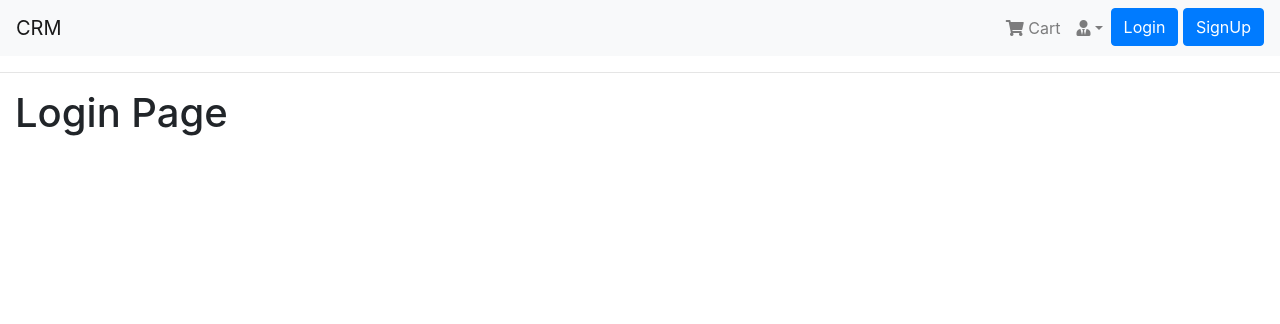
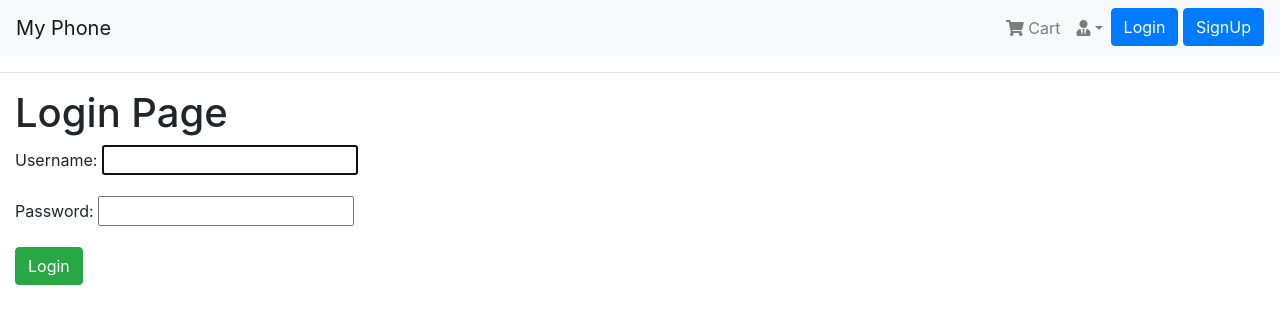
Before and after one commit to kamrul-pu/PhoneCompany, a Django app: page /login/ in a window 1280 px wide. Shown: the top 324 px of the page. Run offline with Django 4.2, Linux system fonts and the light colour scheme; some libraries are stand-ins or nearby versions.

Commit message:
Login Logout function added

```diff
--- /dev/null
+++ b/accounts/templates/accounts/home.html
@@ -0,0 +1,5 @@
+{% extends 'main.html' %}
+{% block content %}
+<h1>Login Page</h1>
+
+{% endblock %}
--- a/accounts/templates/accounts/login.html
+++ b/accounts/templates/accounts/login.html
@@ -1,5 +1,10 @@
 {% extends 'main.html' %}
 {% block content %}
 <h1>Login Page</h1>
+<form action="" method="POST">
+    {{form.as_p}}
+    {% csrf_token %}
+    <input type="submit" value="Login" class="btn btn-success btn-md">
+</form>
 
 {% endblock %}
--- a/accounts/templates/navbar.html
+++ b/accounts/templates/navbar.html
@@ -1,5 +1,5 @@
 <nav class="navbar navbar-expand-lg navbar-light bg-light">
-    <a href="/" class="navbar-brand">CRM</a>
+    <a href="/" class="navbar-brand">My Phone</a>
     <button type="button" class="navbar-toggler" data-toggle="collapse" data-target="#navbarNav"
         aria-controls="navbarNav" aria-expanded="false" aria-label="Toggle navigation"><span
             class="navbar-toggler-icon"></span>
@@ -28,11 +28,11 @@
                 <a href="" class="btn btn-primary">Hello, {{request.user.username}}</a>
             </li> &nbsp;
             <li class="nav-item">
-                <a href="" class="btn btn-primary">Logout</a>
+                <a href="{% url 'logout' %}" class="btn btn-primary">Logout</a>
             </li> &nbsp;
             {% else %}
             <li class="nav-item">
-                <a href="" class="btn btn-primary">Login</a>
+                <a href="{% url 'login' %}" class="btn btn-primary">Login</a>
             </li> &nbsp;
             <li class="nav-item">
                 <a href="" class="btn btn-primary">SignUp</a>
--- a/accounts/urls.py
+++ b/accounts/urls.py
@@ -2,5 +2,7 @@ from django.urls import path
 from .views import *
 
 urlpatterns = [
+    path('',home,name="home"),
     path('login/',userLogin,name='login'),
+    path('logout/',userLogout,name='logout'),
 ]
--- a/accounts/views.py
+++ b/accounts/views.py
@@ -1,6 +1,31 @@
-from django.shortcuts import render
+from django.shortcuts import render,redirect
+from django.contrib.auth.forms import AuthenticationForm
+from django.contrib.auth import login, logout,authenticate
+from django.contrib.auth.decorators import login_required
 
 # Create your views here.
 
+def home(request):
+    context = {}
+    return render(request,'accounts/home.html',context)
+
 def userLogin(request):
-    return render(request,'accounts/login.html')
+    form = AuthenticationForm()
+    context = {'form':form}
+    if request.method == 'POST':
+        form = AuthenticationForm(data=request.POST)
+        username = request.POST.get("username")
+        password = request.POST.get("password")
+        user = authenticate(username=username,password=password)
+        if user is not None:
+            if user.is_active:
+                login(request,user)
+                return redirect("/")
+            else:
+                print("User is not active")
+    return render(request,'accounts/login.html',context)
+
+@login_required
+def userLogout(request):
+    logout(request)
+    return redirect("/")
```
Also changed, not shown: requirements.txt (added, +9 -0 lines), db.sqlite3.
